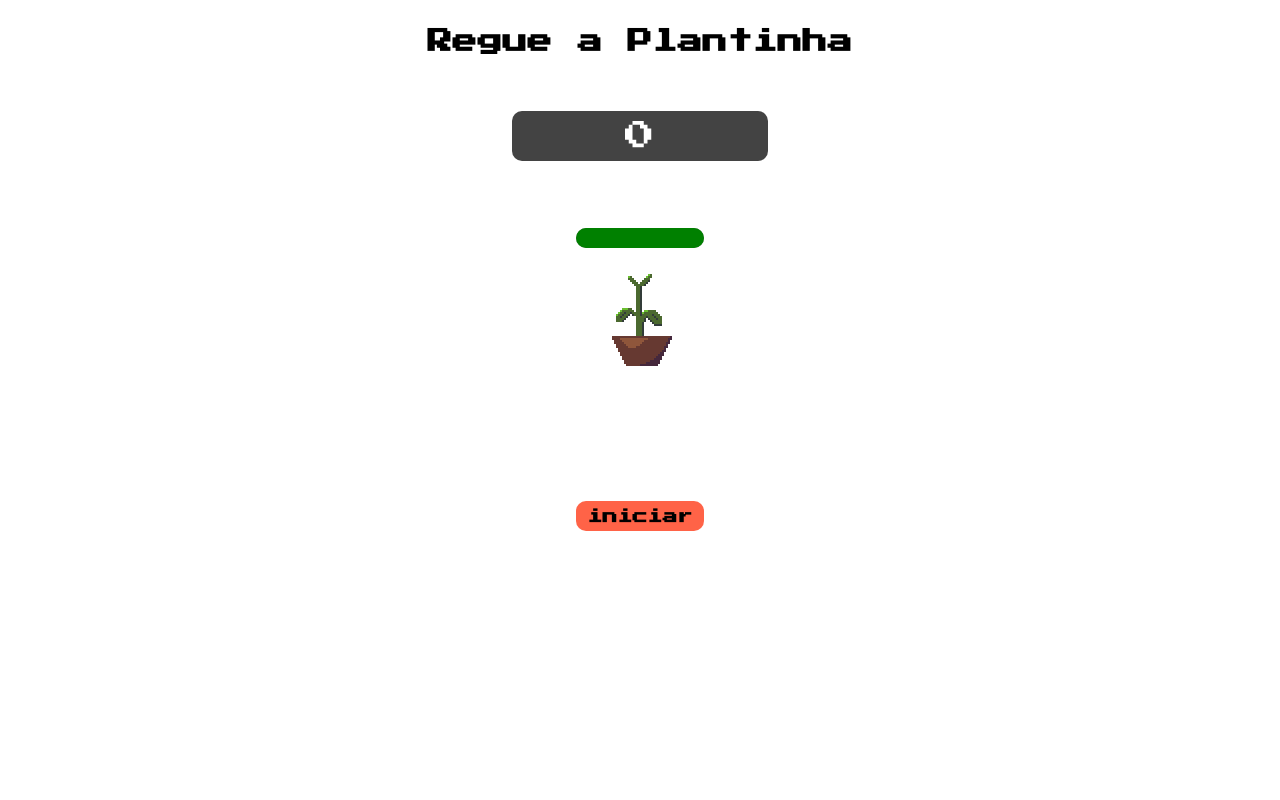
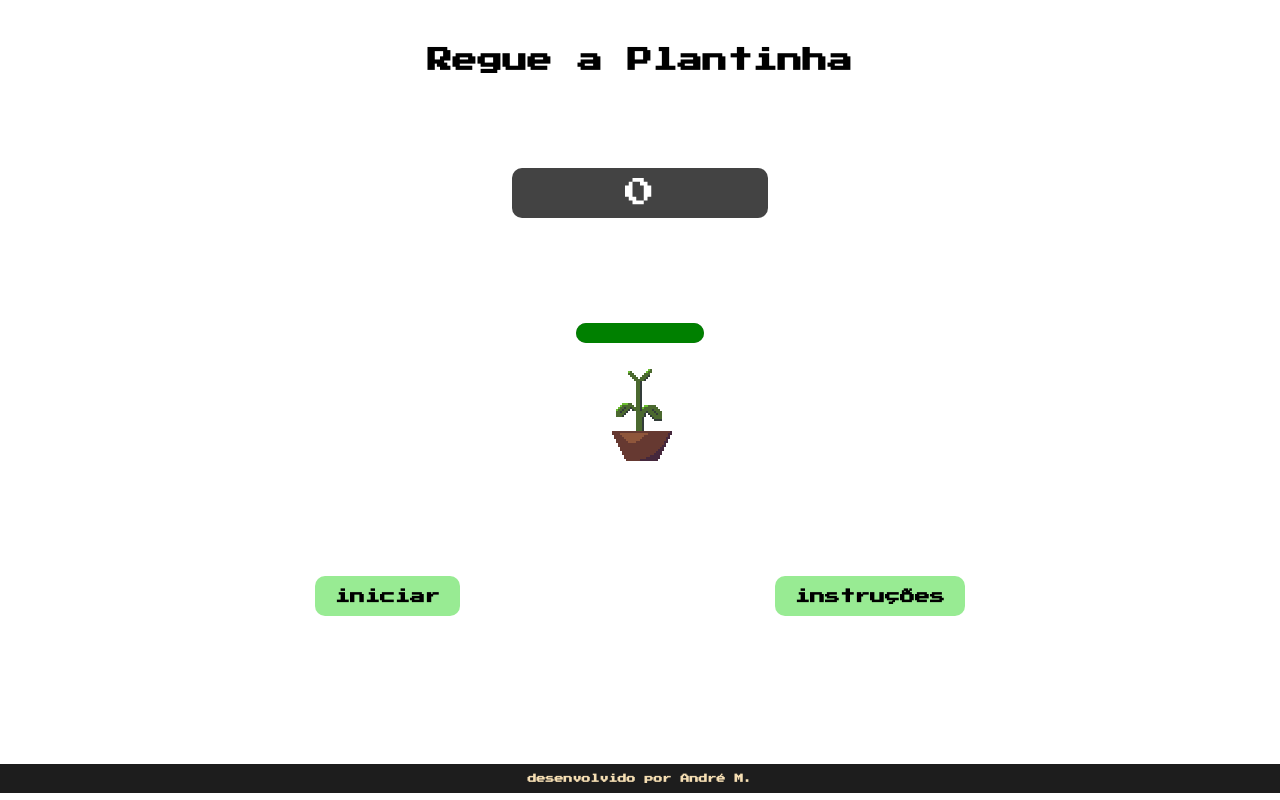
Before and after one commit to AndreMotta25/mini-game, a plain HTML site: page index.html in a window 1280 px wide. Drawn offline with Linux system fonts and the light colour scheme.

Commit message:
foi adicionado btn instrução e rodapé

```diff
--- a/index.html
+++ b/index.html
@@ -6,13 +6,15 @@
     <meta name="viewport" content="width=device-width, initial-scale=1.0" />
     <title>Document</title>
     <link rel="stylesheet" href="style.css" />
-    <link rel="preconnect" href="https://fonts.googleapis.com">
-<link rel="preconnect" href="https://fonts.gstatic.com" crossorigin>
-<link href="https://fonts.googleapis.com/css2?family=Press+Start+2P&display=swap" rel="stylesheet">
+    <link rel="preconnect" href="https://fonts.googleapis.com" />
+    <link rel="preconnect" href="https://fonts.gstatic.com" crossorigin />
+    <link
+      href="https://fonts.googleapis.com/css2?family=Press+Start+2P&display=swap"
+      rel="stylesheet"
+    />
   </head>
 
   <body>
-
     <div class="canteiro">
       <h1 class="titulo">Regue a Plantinha</h1>
       <div class="pontuacao">0</div>
@@ -29,9 +31,11 @@
           <img src="Assets/Figures/watering-can.png" alt="" />
         </button>
       </div> -->
-
+        <button class="btn iniciar">iniciar</button>
+        <button class="btn instrucoes">instruções</button>
+      </div>
     </div>
-    <button class="iniciar">iniciar</button>
+    <footer><h2>desenvolvido por André M.</h2></footer>
     <!-- <script>
       const barra = document.querySelector("#barraProgresso");
       let increase = 10;
@@ -59,16 +63,26 @@
   <script>
     // const vasoDePlanta = [];
     function iniciar() {
-      const ul = document.querySelector('.container-plantas')
-        ul.innerHTML  = '';
-        const rosa = new Planta("./Assets/Figures/plant-default.png", 100);
-        Planta.placar(new Placar());
-        this.removeEventListener("click",iniciar)
+      const ul = document.querySelector(".container-plantas");
+      ul.innerHTML = "";
+      const rosa = new Planta("./Assets/Figures/plant-default.png", 100);
+      Planta.placar(new Placar());
+      this.removeEventListener("click", iniciar);
     }
-     window.onload = () => {
-      const btn = document.querySelector('.iniciar');
+    function instrucoes() {
+      window.alert(`O objetivo é manter as plantas vivas!
+Para isso regue a planta com cliques. Cade clique fornece 50 pontos para a planta. A partir do quinto clique a plantinha florece e você ganha 500 pontos!
+Fique atento a barra de vida de cada plantinha: verde está saudavel; amarelo florece; marrom a planta está morrendo e perde 100 pontos por segundo!
+Atenção regar demais fará a planta morrer!
+`);
+    }
+    window.onload = () => {
+      const btn = document.querySelector(".iniciar");
+      const btnInstrucao = document.querySelector(".instrucoes");
+
       // if(confirm('Começar a jogar ?')){
-      btn.addEventListener('click',iniciar)
+      btn.addEventListener("click", iniciar);
+      btnInstrucao.addEventListener("click", instrucoes);
 
       // }
     };
--- a/style.css
+++ b/style.css
@@ -33,7 +33,7 @@
 .canteiro {
   display: flex;
   width: 100%;
-  height: 70vh;
+  height: 83vh;
   justify-content: space-around;
   align-items: center;
   flex-direction: column;
@@ -68,7 +68,9 @@ img {
 }
 .acoes {
   width: 100%;
-  background-color: violet;
+  display: flex;
+  justify-content: space-evenly;
+  align-items: center;
 }
 .pontuacao {
   background-color: rgb(67, 67, 67);
@@ -83,16 +85,18 @@ img {
   align-items: center;
   font-family: "Press Start 2P", cursive;
 }
-.iniciar {
-  background-color: tomato;
+.btn {
+  background-color: rgb(152, 235, 147);
   border-radius: 10px;
-  width: 10%;
-  display: block;
+  /* width: 10%; */
+  padding: 20px;
+  display: flex;
+  align-items: center;
   border: none;
   height: 30px;
   font-weight: bold;
   font-size: 15px;
-  margin: 0 auto;
+  /* margin: 0 auto; */
   text-align: center;
   cursor: pointer;
   font-family: "Press Start 2P", cursive;
@@ -101,3 +105,12 @@ img {
   font-family: "Press Start 2P", cursive;
   font-size: 25px;
 }
+footer {
+  font-family: "Press Start 2P", cursive;
+  font-size: 6px;
+  margin: 100px 0px 0px 0px;
+  text-align: center;
+  padding: 10px;
+  background-color: rgb(29, 29, 29);
+  color: wheat;
+}
```
